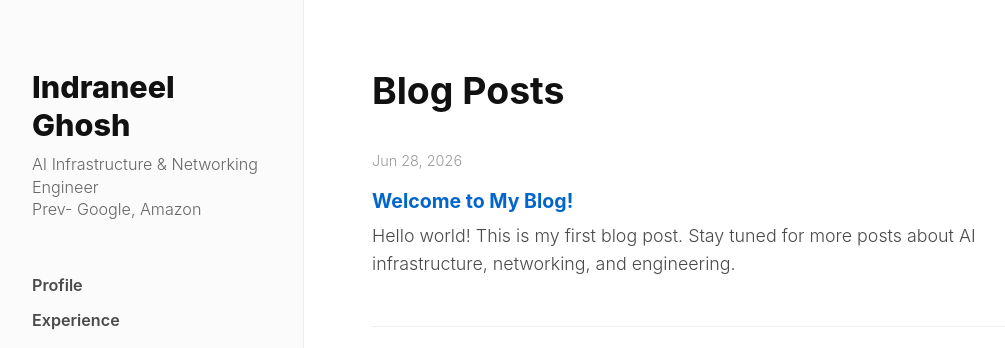
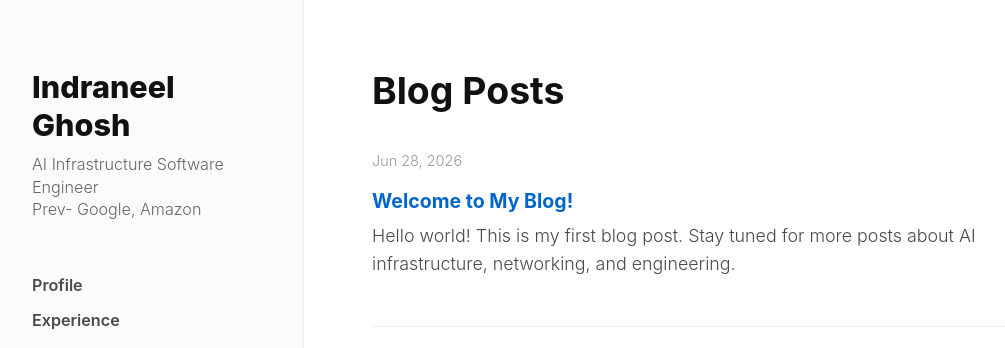
Before and after one commit to ighosh98/ighosh98.github.io, a Jekyll site: the page built from blog.md, in a window 1280 px wide. Shown: the top 348 px of the page, without its empty margins (2-1007 px from the left). Built offline with Jekyll 4.4.1, drawn with Linux system fonts in a browser that asks for light colours.

Commit message:
update description

```diff
--- a/_config.yml
+++ b/_config.yml
@@ -1,5 +1,5 @@
 title: Indraneel Ghosh
-description: AI Infrastructure & Networking Engineer
+description: AI Infrastructure Software Engineer
 url: "https://ighosh98.github.io"
 baseurl: ""
 
```
